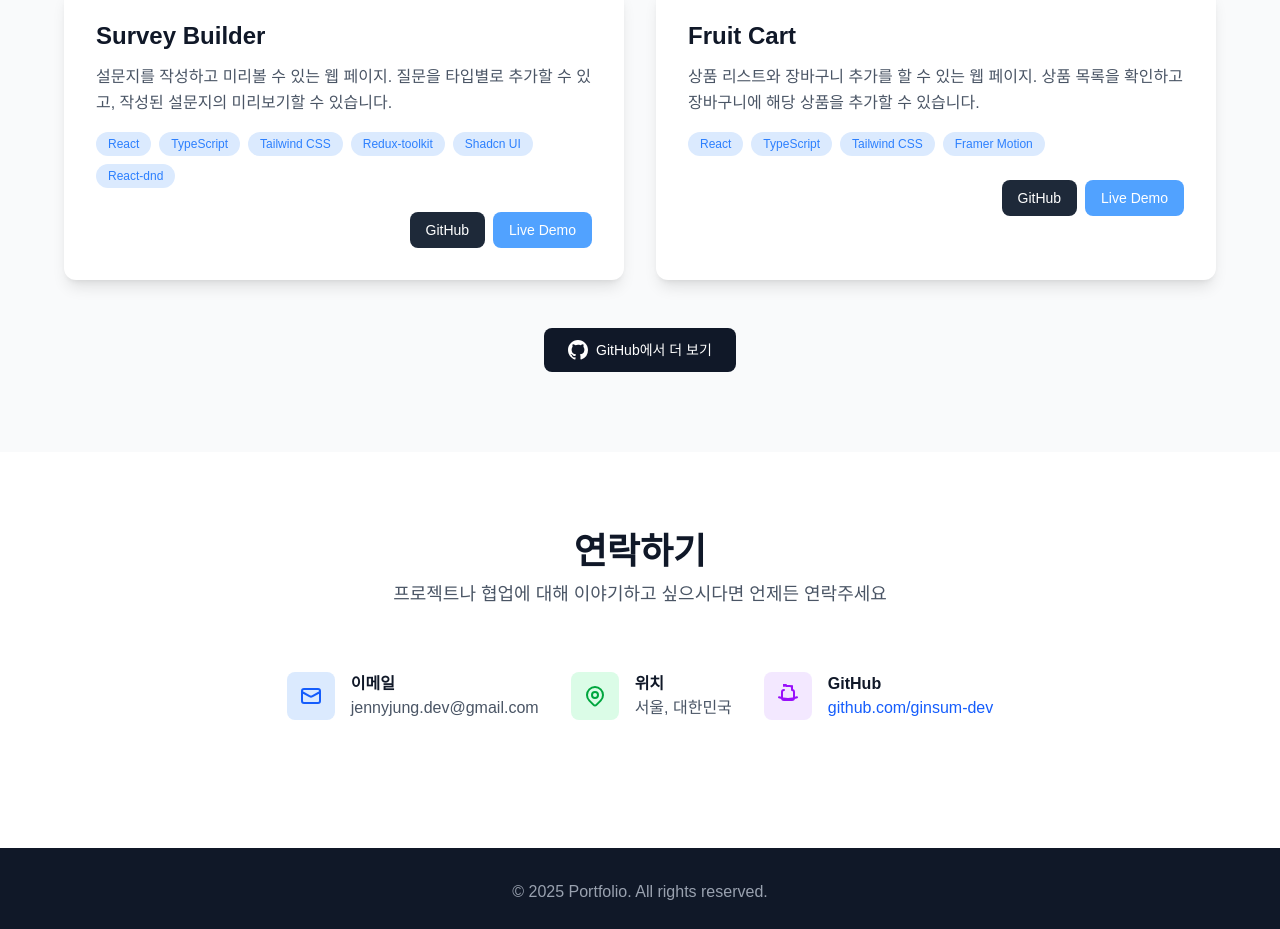
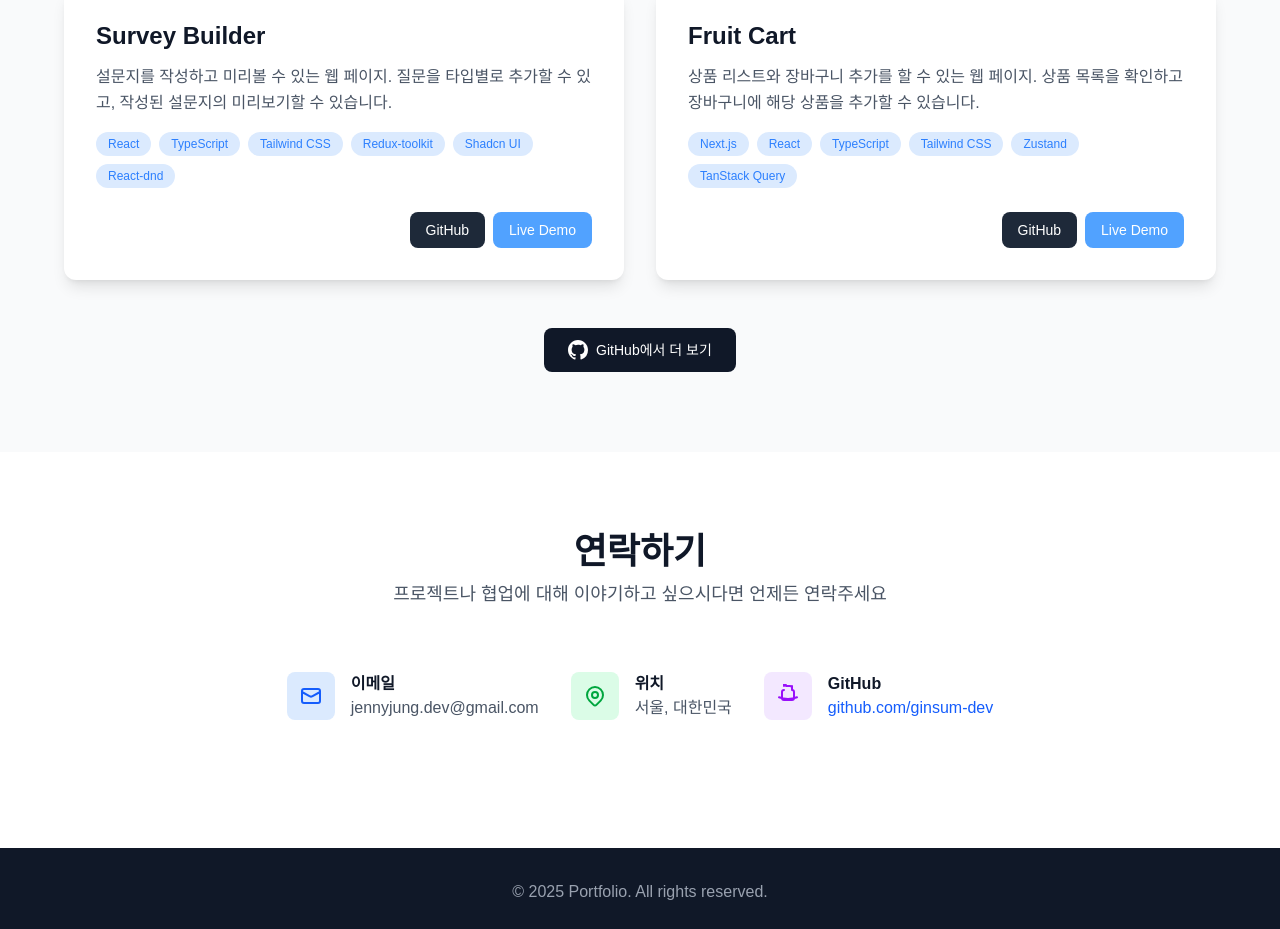
Before and after one commit to ginsum-dev/portfolio, a Next.js app: page / in a window 1280 px wide. Shown: the part 1860-2789 px from the top of the page. Built offline with nearby package versions, Linux system fonts and the light colour scheme.

Commit message:
Modify: Project 추가

```diff
--- a/src/components/ui/sections/Projects.tsx
+++ b/src/components/ui/sections/Projects.tsx
@@ -33,9 +33,16 @@ const projects: Project[] = [
     title: "Fruit Cart",
     description:
       "상품 리스트와 장바구니 추가를 할 수 있는 웹 페이지. 상품 목록을 확인하고 장바구니에 해당 상품을 추가할 수 있습니다.",
-    technologies: ["React", "TypeScript", "Tailwind CSS", "Framer Motion"],
-    githubUrl: "https://github.com/ginsum-dev/fruit-cart",
-    liveUrl: "https://fruit-cart.vercel.app/",
+    technologies: [
+      "Next.js",
+      "React",
+      "TypeScript",
+      "Tailwind CSS",
+      "Zustand",
+      "TanStack Query",
+    ],
+    githubUrl: "https://github.com/ginsum-dev/ecommerce-nextjs",
+    liveUrl: "https://ecommerce-nextjs-4d6y.vercel.app/",
   },
 ];
 
```
